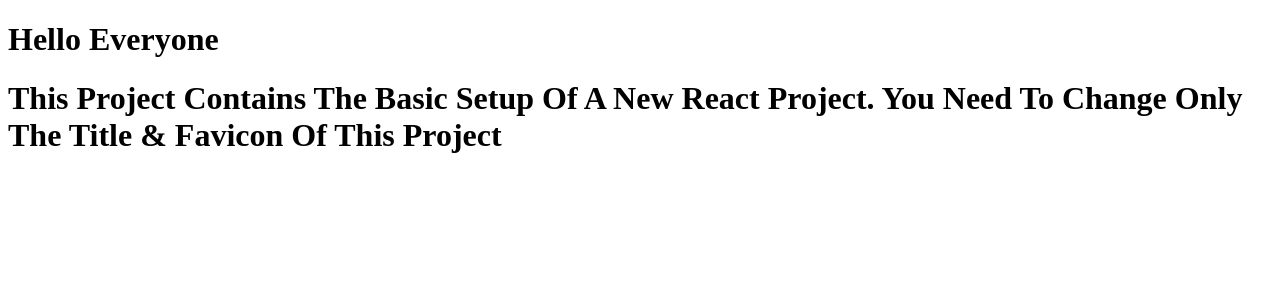
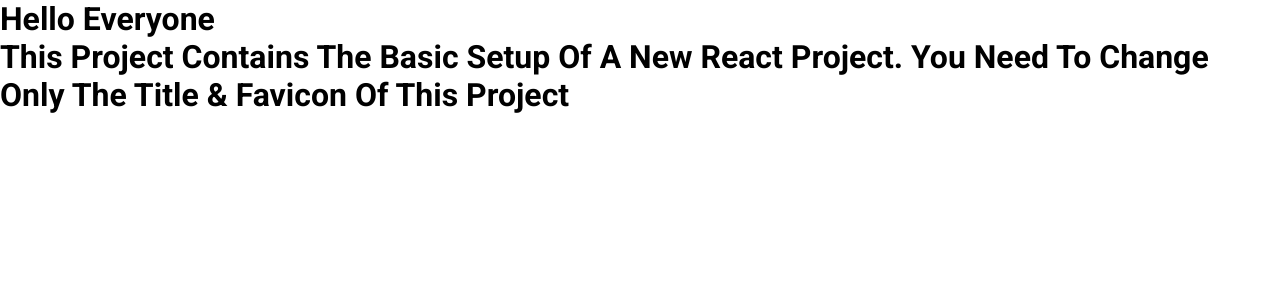
Before and after one commit to HossainRafi/Color_Picker, a React (Create React App) app: page / in a window 1280 px wide. Shown: the top 300 px of the page. Built offline with nearby package versions, Linux system fonts and the light colour scheme.

Commit message:
font and global style done

```diff
--- /dev/null
+++ b/src/index.css
@@ -0,0 +1,9 @@
+@import url(https://fonts.googleapis.com/css?family=Roboto:100,100italic,300,300italic,regular,italic,500,500italic,700,700italic,900,900italic);
+* {
+  padding: 0;
+  margin: 0;
+  box-sizing: border-box;
+}
+body {
+  font-family: "Roboto";
+}
--- a/src/index.js
+++ b/src/index.js
@@ -1,5 +1,6 @@
 import React from "react";
 import App from "./App";
+import "./index.css"
 import ReactDOM from "react-dom/client";
 
 const root = ReactDOM.createRoot(document.getElementById("root"));
```
